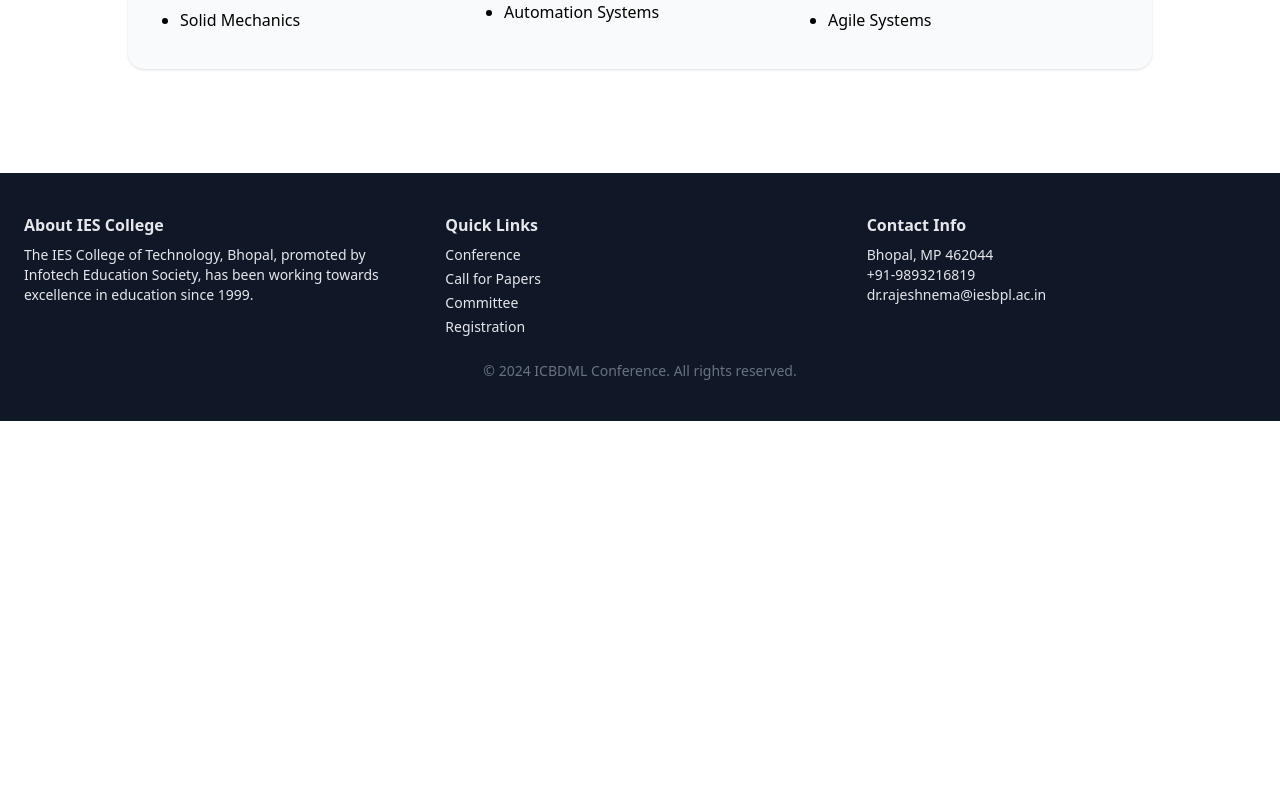
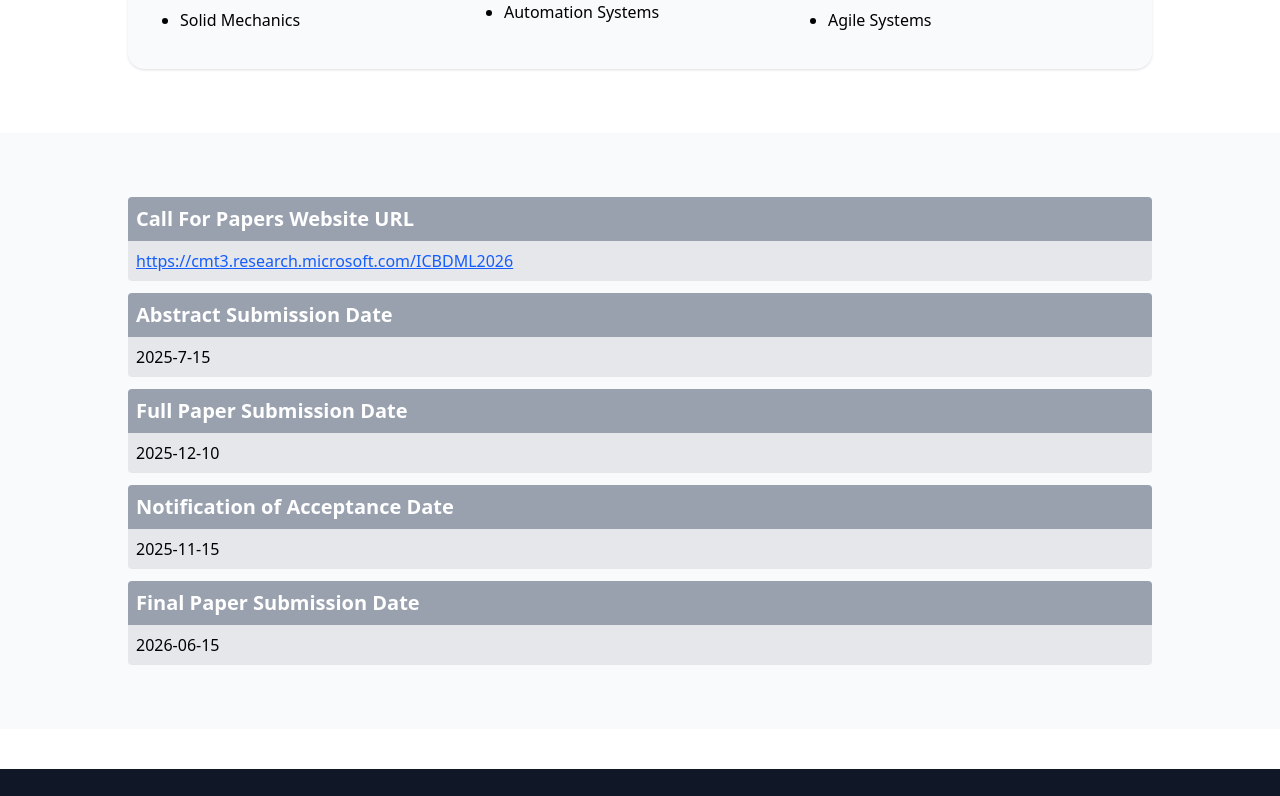
Before and after one commit to mr-dev-prince/ieee_conference, a React (Vite) app: page /call-for-papers in a window 1280 px wide. Shown: the part 1644-2440 px from the top of the page. Before the commit the page ends 2065 px from the top, so only its background shows below. Built offline with nearby package versions, Linux system fonts and the light colour scheme.

Commit message:
update: modify footer year and add call for papers section with submission dates

```diff
--- a/src/components/Footer.jsx
+++ b/src/components/Footer.jsx
@@ -38,7 +38,7 @@ const Footer = () => {
           </div>
         </div>
         <div className="text-center text-sm text-gray-500 mt-6">
-          © 2024 ICBDML Conference. All rights reserved.
+          © 2026 ICBDML Conference. All rights reserved.
         </div>
       </footer>
     </div>
--- a/src/pages/CallForPapers.jsx
+++ b/src/pages/CallForPapers.jsx
@@ -120,6 +120,43 @@ export default function CallForPapers() {
           </div>
         </div>
       </section>
+      <section className="py-16 px-6 md:px-20 bg-gray-50 space-y-3">
+        <div className="max-w-5xl mx-auto text-left flex flex-col">
+          <p className="text-xl font-semibold bg-gray-400 p-2 rounded-t-sm text-white">
+            Call For Papers Website URL{" "}
+          </p>
+          <a
+            href="https://cmt3.research.microsoft.com/ICBDML2026"
+            className="text-blue-600 underline bg-gray-200 p-2 rounded-b-sm"
+          >
+            https://cmt3.research.microsoft.com/ICBDML2026
+          </a>
+        </div>
+        <div className="max-w-5xl mx-auto text-left flex flex-col">
+          <p className="text-xl font-semibold bg-gray-400 p-2 rounded-t-sm text-white">
+            Abstract Submission Date{" "}
+          </p>
+          <p className="bg-gray-200 p-2 rounded-b-sm">2025-7-15</p>
+        </div>
+        <div className="max-w-5xl mx-auto text-left flex flex-col">
+          <p className="text-xl font-semibold bg-gray-400 p-2 rounded-t-sm text-white">
+            Full Paper Submission Date{" "}
+          </p>
+          <p className="bg-gray-200 p-2 rounded-b-sm">2025-12-10</p>
+        </div>
+        <div className="max-w-5xl mx-auto text-left flex flex-col">
+          <p className="text-xl font-semibold bg-gray-400 p-2 rounded-t-sm text-white">
+            Notification of Acceptance Date{" "}
+          </p>
+          <p className="bg-gray-200 p-2 rounded-b-sm">2025-11-15</p>
+        </div>
+        <div className="max-w-5xl mx-auto text-left flex flex-col">
+          <p className="text-xl font-semibold bg-gray-400 p-2 rounded-t-sm text-white">
+            Final Paper Submission Date
+          </p>
+          <p className="bg-gray-200 p-2 rounded-b-sm">2026-06-15</p>
+        </div>
+      </section>
     </div>
   );
 }
```
